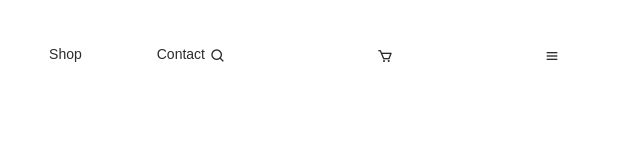
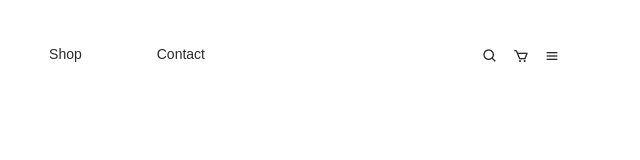
Before and after one commit to riskiarihidayat/J-Shop, a plain HTML site: page index.html in a window 1280 px wide. Shown: the full height of the page, 640-1280 px from the left. Drawn offline with nearby package versions, Linux system fonts and the light colour scheme; a web font is replaced by a local one.

Commit message:
mengganti jarak antar ikon di navbar extra

```diff
--- a/css/sections/navbar.css
+++ b/css/sections/navbar.css
@@ -38,7 +38,7 @@
   flex: 1;
   display: flex;
   justify-content: flex-end;
-  gap: 151px;
+  gap: 15px;
 }
 
 .navbar__extra {
```
